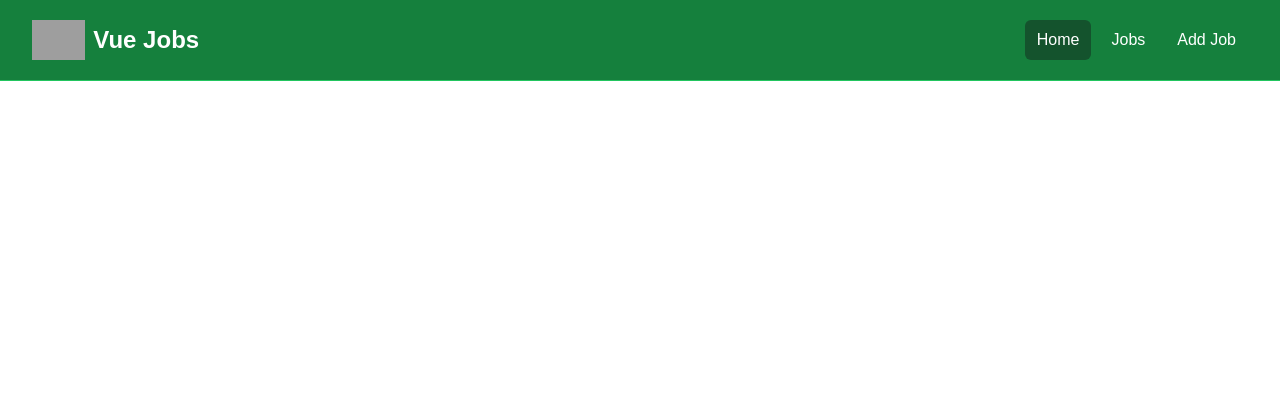
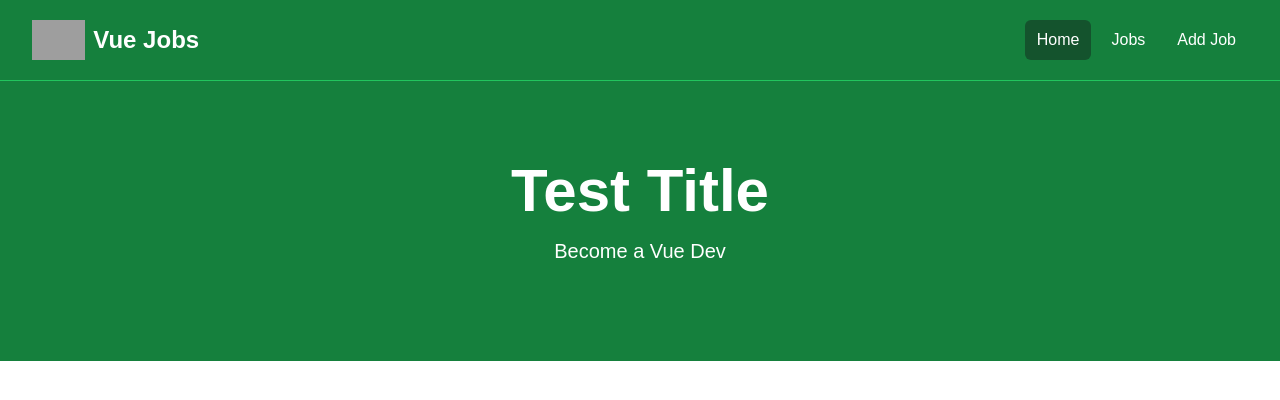
Before and after one commit to imanimen/vue-composition-api, a Vue app: page / in a window 1280 px wide. Shown: the top 400 px of the page. Built offline with nearby package versions, Linux system fonts and the light colour scheme; grey boxes are pictures that could not be loaded.

Commit message:
feat: Hero cmp props

```diff
--- a/src/App.vue
+++ b/src/App.vue
@@ -1,9 +1,10 @@
 <template>
   <Navbar/>
+  <Hero title="Test Title" subTitle="Become a Vue Dev"/>
 </template>
 
 <script setup>
 import Navbar from './components/Navbar.vue';
-
+import Hero from './components/Hero.vue';
 
 </script>
--- /dev/null
+++ b/src/components/Hero.vue
@@ -0,0 +1,34 @@
+<script setup>
+import { defineProps } from 'vue';
+
+defineProps({
+    title: {
+        type: String,
+        default: "Job Title"
+    },
+    subTitle: {
+        type: String,
+        default: "Find the Vue job that fits your skills and needs"
+    },
+
+})
+</script>
+
+<template>
+    <section class="bg-green-700 py-20 mb-4">
+        <div
+          class="max-w-7xl mx-auto px-4 sm:px-6 lg:px-8 flex flex-col items-center"
+        >
+          <div class="text-center">
+            <h1
+              class="text-4xl font-extrabold text-white sm:text-5xl md:text-6xl"
+            >
+              {{ title }}
+            </h1>
+            <p class="my-4 text-xl text-white">
+                {{ subTitle }}
+            </p>
+          </div>
+        </div>
+      </section>
+</template>
```
